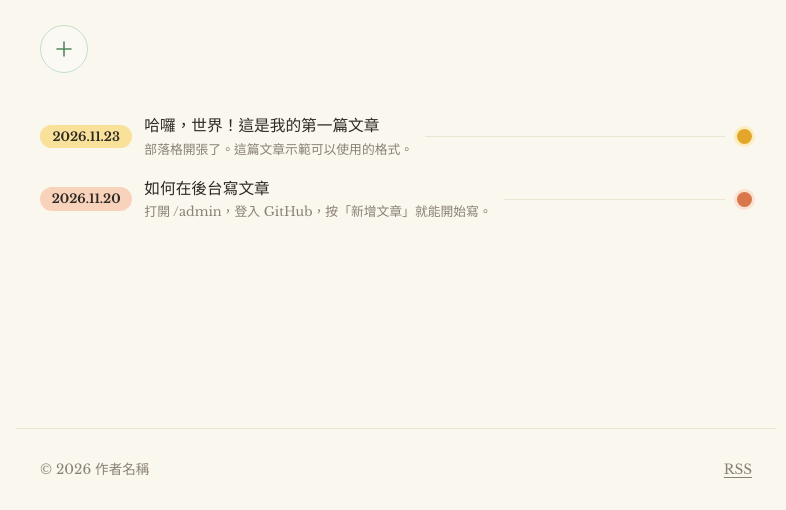
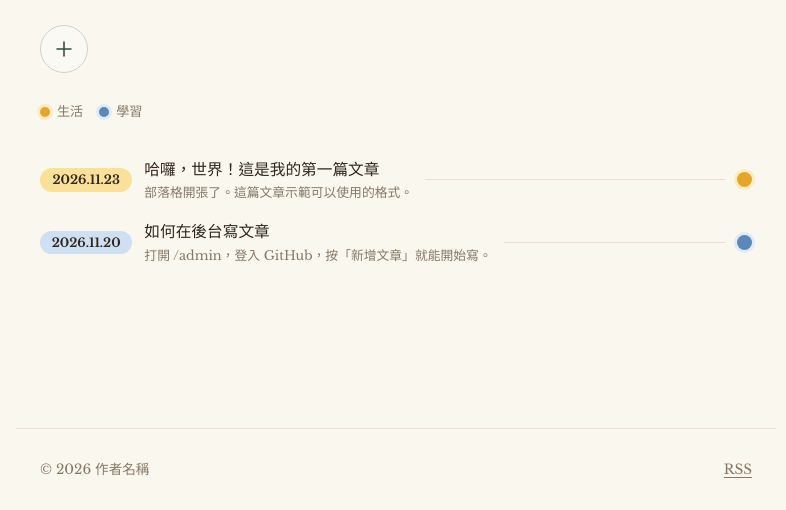
Before and after one commit to wwhitw-ship-it/wwhitw-ship-it.github.io, an Astro site: page / in a window 1280 px wide. Shown: the part 290-800 px from the top of the page, without its empty margins (244-1030 px from the left). Built offline with nearby package versions, Linux system fonts and the light colour scheme; Astro itself is replaced by a stand-in of ours.

Commit message:
標題改為深咖啡與墨綠，顏色改用於文章分類
Co-Authored-By: Claude Opus 5.5 <noreply@anthropic.com>
Claude-Session: https://claude.ai/code/session_01NRLCTnQ9hMEJmxjPusHq8G

```diff
--- a/public/admin/config.yml
+++ b/public/admin/config.yml
@@ -26,6 +26,7 @@ collections:
     fields:
       - { label: 標題, name: title, widget: string }
       - { label: 發佈日期, name: date, widget: datetime, date_format: 'YYYY-MM-DD', time_format: false, format: 'YYYY-MM-DD' }
+      - { label: 分類, name: category, widget: select, required: false, options: [生活, 旅行, 閱讀, 學習, 心情], hint: 分類決定文章在列表中的顏色 }
       - { label: 摘要, name: description, widget: text, required: false, hint: 顯示在文章列表與搜尋結果 }
       - { label: 標籤, name: tags, widget: list, required: false, hint: 用逗號分隔 }
       - { label: 封面圖片, name: cover, widget: image, required: false }
--- /dev/null
+++ b/src/components/CategoryLegend.astro
@@ -0,0 +1,18 @@
+---
+import { CATEGORIES, url } from '../site.config';
+import type { Post } from '../lib';
+interface Props { posts: Post[]; current?: string }
+const { posts, current } = Astro.props;
+const used = CATEGORIES.filter((c) => posts.some((p) => p.data.category === c.name));
+---
+{used.length > 0 && (
+  <ul class="legend" aria-label="分類">
+    {used.map((c) => (
+      <li data-color={c.color}>
+        <a href={url(`category/${encodeURIComponent(c.name)}/`)} aria-current={current === c.name ? 'page' : undefined}>
+          <span class="legend-dot" aria-hidden="true"></span>{c.name}
+        </a>
+      </li>
+    ))}
+  </ul>
+)}
--- a/src/components/PostRow.astro
+++ b/src/components/PostRow.astro
@@ -1,10 +1,10 @@
 ---
-import { url } from '../site.config';
+import { url, categoryColor } from '../site.config';
 import { pillDate, type Post } from '../lib';
 interface Props { post: Post }
 const { post } = Astro.props;
 ---
-<li class="row">
+<li class="row" data-color={categoryColor(post.data.category)}>
   <a href={url(`posts/${post.id}/`)}>
     <time class="pill" datetime={post.data.date.toISOString()}>{pillDate(post.data.date)}</time>
     <span class="row-text">
@@ -12,6 +12,6 @@ const { post } = Astro.props;
       {post.data.description && <span class="row-desc">{post.data.description}</span>}
     </span>
     <span class="row-line" aria-hidden="true"></span>
-    <span class="dot" aria-hidden="true"></span>
+    <span class="dot" aria-hidden="true" title={post.data.category ?? undefined}></span>
   </a>
 </li>
--- a/src/content.config.ts
+++ b/src/content.config.ts
@@ -7,6 +7,7 @@ const posts = defineCollection({
     title: z.string(),
     date: z.coerce.date(),
     description: z.string().optional().default(''),
+    category: z.string().nullable().optional(),
     tags: z.array(z.string()).nullable().optional().transform((v) => v ?? []),
     cover: z.string().nullable().optional(),
     draft: z.boolean().optional().default(false),
--- a/src/layouts/Base.astro
+++ b/src/layouts/Base.astro
@@ -15,7 +15,7 @@ const canonical = new URL(Astro.url.pathname, Astro.site);
 
 const path = Astro.url.pathname.replace(import.meta.env.BASE_URL.replace(/\/$/, ''), '');
 const section = path.startsWith('/archive') ? 'archive' : path.startsWith('/about') ? 'about'
-  : path.startsWith('/tags') ? 'tags' : 'posts';
+  : path.startsWith('/category') ? 'category' : path.startsWith('/tags') ? 'tags' : 'posts';
 const tabs = [
   { key: 'posts', label: '文章', href: url(), icon: 'notebook' },
   { key: 'archive', label: '歸檔', href: url('archive'), icon: 'calendar' },
@@ -23,7 +23,7 @@ const tabs = [
 ] as const;
 ---
 <!doctype html>
-<html lang={SITE.lang} data-theme={SITE.theme} data-accent={SITE.accent}>
+<html lang={SITE.lang} data-theme={SITE.theme}>
   <head>
     <meta charset="utf-8" />
     <meta name="viewport" content="width=device-width, initial-scale=1, viewport-fit=cover" />
@@ -48,7 +48,7 @@ const tabs = [
         <nav class="top-nav">
           <a href={url()} aria-current={section === 'posts' ? 'page' : undefined}>文章</a>
           <a href={url('archive')} aria-current={section === 'archive' ? 'page' : undefined}>歸檔</a>
-          <a href={url('tags')} aria-current={section === 'tags' ? 'page' : undefined}>標籤</a>
+          <a href={url('category')} aria-current={section === 'category' ? 'page' : undefined}>分類</a>
           <a href={url('about')} aria-current={section === 'about' ? 'page' : undefined}>關於</a>
         </nav>
       </div>
--- a/src/pages/index.astro
+++ b/src/pages/index.astro
@@ -1,6 +1,7 @@
 ---
 import Base from '../layouts/Base.astro';
 import PostRow from '../components/PostRow.astro';
+import CategoryLegend from '../components/CategoryLegend.astro';
 import { SITE, url } from '../site.config';
 import { getPosts } from '../lib';
 const posts = await getPosts();
@@ -17,6 +18,7 @@ const today = new Date().toLocaleDateString('zh-TW', { year: 'numeric', month: '
       <svg viewBox="0 0 24 24" aria-hidden="true"><path d="M12 5v14M5 12h14" /></svg>
     </a>
   )}
+  <CategoryLegend posts={posts} />
   {posts.length === 0 ? <p class="empty">還沒有文章，按上面的 ＋ 寫第一篇吧！</p> :
     <ul class="rows">{posts.map((post) => <PostRow post={post} />)}</ul>}
   <script>
--- a/src/site.config.ts
+++ b/src/site.config.ts
@@ -6,13 +6,28 @@ export const SITE = {
   description: '記錄生活、想法與學習筆記。',
   author: '作者名稱',
   lang: 'zh-Hant',
-  /** 配色：cream（米白，預設）、butter（奶油黃）、yellow（亮黃）、gray（灰）、lavender（淡紫） */
+  /** 配色：cream（米白＋大地色，預設）、butter（奶油黃）、yellow（亮黃）、gray（灰）、lavender（淡紫） */
   theme: 'cream' as 'cream' | 'butter' | 'yellow' | 'gray' | 'lavender',
-  /** 活力點綴（cream 配色適用）：calm（素雅）、sunny（向日葵黃）、colorful（繽紛粉彩） */
-  accent: 'colorful' as 'calm' | 'sunny' | 'colorful',
   /** 首頁是否顯示「＋」寫文章按鈕（連到後台） */
   showWriteButton: true,
 };
+
+/**
+ * ✏️ 文章分類與顏色（像花朵一樣替文章上色）
+ * color 可用：yellow 黃、peach 蜜桃、rose 玫瑰、sage 綠、sky 藍、lilac 紫
+ * ⚠️ 新增或改名分類時，也要同步修改 public/admin/config.yml 裡「分類」的 options
+ */
+export const CATEGORIES = [
+  { name: '生活', color: 'yellow' },
+  { name: '旅行', color: 'peach' },
+  { name: '閱讀', color: 'sage' },
+  { name: '學習', color: 'sky' },
+  { name: '心情', color: 'lilac' },
+] as const;
+
+export function categoryColor(name?: string | null) {
+  return CATEGORIES.find((c) => c.name === name)?.color ?? 'none';
+}
 
 /** 產生含 base path 的站內連結 */
 export function url(path = '') {
--- a/src/styles/global.css
+++ b/src/styles/global.css
@@ -1,44 +1,33 @@
 /* ===== 配色（在 src/site.config.ts 的 theme 切換） ===== */
 :root, [data-theme='cream'] {
+  /* 土壤與樹葉：穩重的基底 */
   --bg: #faf7ef;        /* 背景：米白紙張色 */
-  --text: #2d2924;      /* 文字 */
-  --muted: #8a8174;     /* 次要文字 */
-  --pill: #efe6d2;      /* 日期膠囊 */
+  --text: #2f261e;      /* 文字：深咖啡 */
+  --heading: #3b2a1e;   /* 大標題：深咖啡 */
+  --hero-em: #2f4f3e;   /* 斜體副標：墨綠 */
+  --today: #2f4f3e;     /* 日期 */
+  --muted: #857866;     /* 次要文字 */
+  --pill: #ece4d3;      /* 未分類膠囊 */
   --line: #e7e0d1;      /* 細線 */
-  --dot: #b9a27c;       /* 小圓點 */
-  --dot-ring: #ece3cf;  /* 小圓點外圈 */
+  --dot: #9c8566;       /* 未分類圓點 */
+  --dot-ring: #f0e9dc;
   --bar: #fdfbf6;       /* 底部導覽列 */
-  --bar-edge: #e9e2d3;
-  --icon: #cdb791;      /* 圖示 */
-  --icon-shade: #b09a72;
+  --bar-edge: #e6dfcf;
+  --icon: #8fa595;      /* 圖示：淺樹葉綠 */
+  --icon-shade: #2f4f3e;
   --icon-line: #fbf8f1;
-  --accent: #8b6f45;    /* 連結 */
+  --accent: #2f4f3e;    /* 連結：墨綠 */
+  --fab: #2f4f3e; --fab-edge: #c9d6cc;
   --code-bg: #f3eee3;
 }
-/* ===== 活力點綴（在 src/site.config.ts 的 accent 切換，只作用於 cream 配色） ===== */
-/* A. 向日葵：單一亮黃強調色 */
-[data-theme='cream'][data-accent='sunny'] {
-  --pill: #f8df8f; --dot: #e4a72a; --dot-ring: #fcedbd; --line: #ece3cc;
-  --icon: #f0c04a; --icon-shade: #d99a1c; --accent: #b5700f; --hero-em: #d68a10;
-  --today: #b5700f; --fab: #e4a72a; --fab-edge: #f3d27a; --code-bg: #fbf1d2;
-}
-/* B. 繽紛：每列輪流使用不同粉彩色 */
-[data-theme='cream'][data-accent='colorful'] {
-  --pill: #f9e199; --dot: #e3a62b; --dot-ring: #fcedc0; --line: #ece4d3;
-  --accent: #4f8a62; --hero-em: #4f8a62; --today: #3f86a8; --fab: #4f8a62; --fab-edge: #c5e0cc;
-  --code-bg: #f6efe0;
-}
-[data-accent='colorful'] .rows .row:nth-child(5n+2) { --pill: #f9d2bb; --dot: #d9764a; --dot-ring: #fbe2d3; }
-[data-accent='colorful'] .rows .row:nth-child(5n+3) { --pill: #d3e6c8; --dot: #6e9b62; --dot-ring: #e3efdc; }
-[data-accent='colorful'] .rows .row:nth-child(5n+4) { --pill: #cfe0f2; --dot: #5b88b8; --dot-ring: #e0ebf7; }
-[data-accent='colorful'] .rows .row:nth-child(5n+5) { --pill: #e3d5f0; --dot: #8c6bb3; --dot-ring: #eee5f6; }
-[data-accent='colorful'] .tab-bar a:nth-child(1) { --icon: #efbd45; --icon-shade: #d99a1c; }
-[data-accent='colorful'] .tab-bar a:nth-child(2) { --icon: #ee9a72; --icon-shade: #d9764a; }
-[data-accent='colorful'] .tab-bar a:nth-child(3) { --icon: #8db881; --icon-shade: #6e9b62; }
-[data-accent='colorful'] .tags li:nth-child(4n+2) a { background: #fbe2d3; }
-[data-accent='colorful'] .tags li:nth-child(4n+3) a { background: #e3efdc; }
-[data-accent='colorful'] .tags li:nth-child(4n+4) a { background: #e0ebf7; }
-[data-accent='colorful'] .tags li:nth-child(4n+1) a { background: #fcedc0; }
+/* 花朵：分類顏色 */
+[data-color='yellow'] { --pill: #f9e199; --dot: #e3a62b; --dot-ring: #fcedc0; }
+[data-color='peach']  { --pill: #f9d2bb; --dot: #d9764a; --dot-ring: #fbe2d3; }
+[data-color='rose']   { --pill: #f6d0d8; --dot: #c8607a; --dot-ring: #fae3e8; }
+[data-color='sage']   { --pill: #d3e6c8; --dot: #6e9b62; --dot-ring: #e3efdc; }
+[data-color='sky']    { --pill: #cfe0f2; --dot: #5b88b8; --dot-ring: #e0ebf7; }
+[data-color='lilac']  { --pill: #e3d5f0; --dot: #8c6bb3; --dot-ring: #eee5f6; }
+[data-color='none']   { --pill: #ece4d3; --dot: #9c8566; --dot-ring: #f0e9dc; }
 
 /* 原本較黃的奶油色 */
 [data-theme='butter'] {
@@ -92,7 +81,7 @@ main.wrap { flex: 1; padding-top: 40px; padding-bottom: 72px; }
 
 /* ===== 大標題（第一行正體、第二行斜體） ===== */
 .hero { margin-bottom: 28px; }
-.hero h1 { margin: 0; font-weight: 400; font-size: 3rem; line-height: 1.12; letter-spacing: -.01em; }
+.hero h1 { color: var(--heading, var(--text)); margin: 0; font-weight: 400; font-size: 3rem; line-height: 1.12; letter-spacing: -.01em; }
 .hero h1 span, .hero h1 em { display: block; }
 .hero h1 em { font-style: italic; color: var(--hero-em, inherit); }
 .hero.small h1 { font-size: 2.4rem; }
@@ -138,6 +127,16 @@ main.wrap { flex: 1; padding-top: 40px; padding-bottom: 72px; }
 .group-title { font-size: .95rem; font-weight: 700; margin: 0 0 6px; display: flex; gap: 10px; align-items: baseline; }
 .group-title small { color: var(--muted); font-weight: 400; font-size: .8rem; }
 
+/* ===== 分類圖例 ===== */
+.legend { list-style: none; padding: 0; margin: -8px 0 22px; display: flex; flex-wrap: wrap; gap: 6px 16px; }
+.legend a { display: inline-flex; align-items: center; gap: 7px; font-size: .82rem; color: var(--muted); text-decoration: none; padding: 2px 0; }
+.legend a:hover, .legend a[aria-current='page'] { color: var(--text); }
+.legend a[aria-current='page'] { font-weight: 700; }
+.legend-dot { flex: none; width: 10px; height: 10px; border-radius: 50%; background: var(--dot); box-shadow: 0 0 0 3px var(--dot-ring); }
+.group-title .legend-dot { align-self: center; }
+.group-title a { color: inherit; text-decoration: none; }
+.cat-chip { display: inline-flex; align-items: center; gap: 7px; color: var(--text); text-decoration: none; }
+
 /* ===== 標籤 ===== */
 .tags { list-style: none; padding: 0; margin: 14px 0 0; display: flex; flex-wrap: wrap; gap: 8px; }
 .tags a {
@@ -152,12 +151,12 @@ main.wrap { flex: 1; padding-top: 40px; padding-bottom: 72px; }
 /* ===== 文章內頁 ===== */
 .post header { margin-bottom: 32px; }
 .back { display: inline-block; font-size: .85rem; color: var(--muted); text-decoration: none; margin-bottom: 18px; }
-.post h1 { font-size: 2.1rem; font-weight: 700; line-height: 1.4; margin: 0 0 14px; }
+.post h1 { color: var(--heading, var(--text)); font-size: 2.1rem; font-weight: 700; line-height: 1.4; margin: 0 0 14px; }
 .meta { display: flex; align-items: center; gap: 12px; color: var(--muted); font-size: .85rem; margin: 0; }
 .meta .pill { color: var(--text); min-width: 0; }
 .cover { width: 100%; border-radius: 18px; margin-bottom: 32px; }
 .prose { overflow-wrap: anywhere; font-size: 1.02rem; }
-.prose h2 { font-size: 1.45rem; margin-top: 2.2em; line-height: 1.45; }
+.prose h2 { color: var(--heading, var(--text)); font-size: 1.45rem; margin-top: 2.2em; line-height: 1.45; }
 .prose h3 { font-size: 1.15rem; margin-top: 1.8em; }
 .prose img { max-width: 100%; height: auto; border-radius: 14px; }
 .prose blockquote { margin: 1.6em 0; padding: 6px 22px; border-left: 3px solid var(--dot); color: var(--muted); }
```
Also changed, not shown: src/content/posts/2026-11-20-how-to-write.md (+1 -0 lines), src/content/posts/2026-11-23-hello-world.md (+1 -0 lines), src/pages/category/[name].astro (added, +23 -0 lines), src/pages/category/index.astro (added, +26 -0 lines), src/pages/posts/[...slug].astro (+7 -2 lines), README.md.
